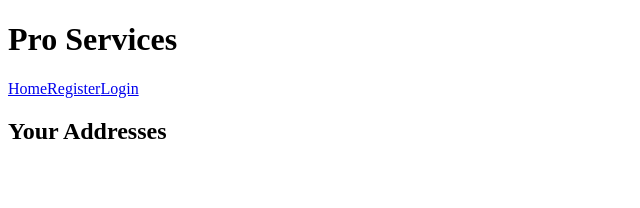
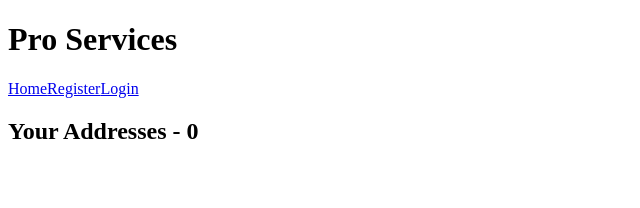
Before and after one commit to yadav-pratik/Professional-DS-Front-End, a React (Create React App) app: page /user/addresses in a window 1280 px wide. Shown: the top 208 px of the page, without its empty margins (0-640 px from the left). Built offline with nearby package versions, Linux system fonts and the light colour scheme.

Commit message:
added usedispatch and useSeletor functions inside Addresses

```diff
--- a/src/components/Addresses.js
+++ b/src/components/Addresses.js
@@ -1,9 +1,21 @@
 import React from 'react'
+import { useSelector, useDispatch} from 'react-redux'
 
 const Addresses = (props) => {
+
+  const dispatch = useDispatch()
+
+  const { addresses } = useSelector((state)=> {
+    return state
+  })
+
   return (
     <div>
-        <h2>Your Addresses</h2>
+        <h2>Your Addresses - {addresses.length}</h2>
+        {addresses.map( address => {
+          return <div>
+          </div>
+        })}
     </div>
   )
 }
```
